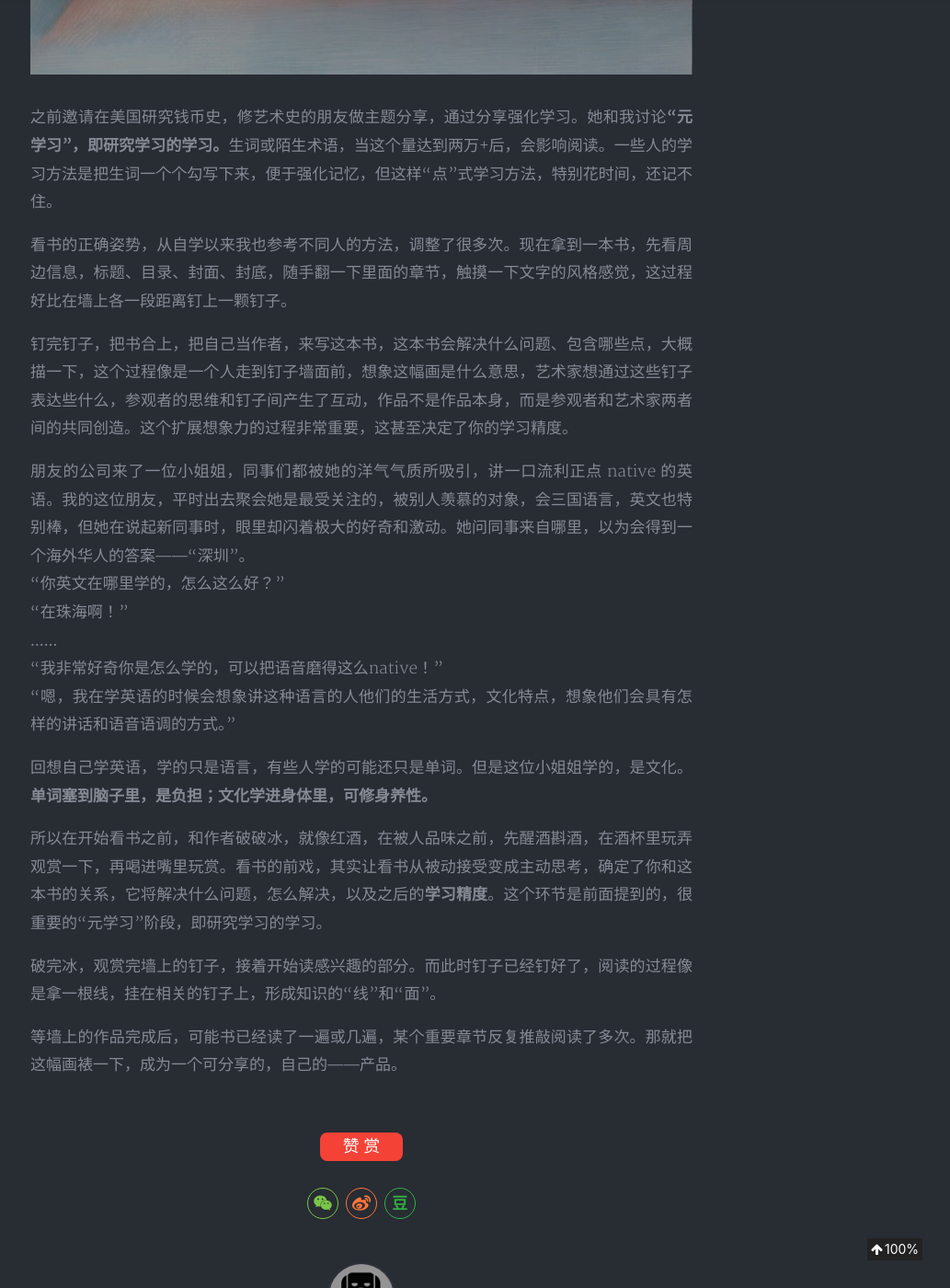
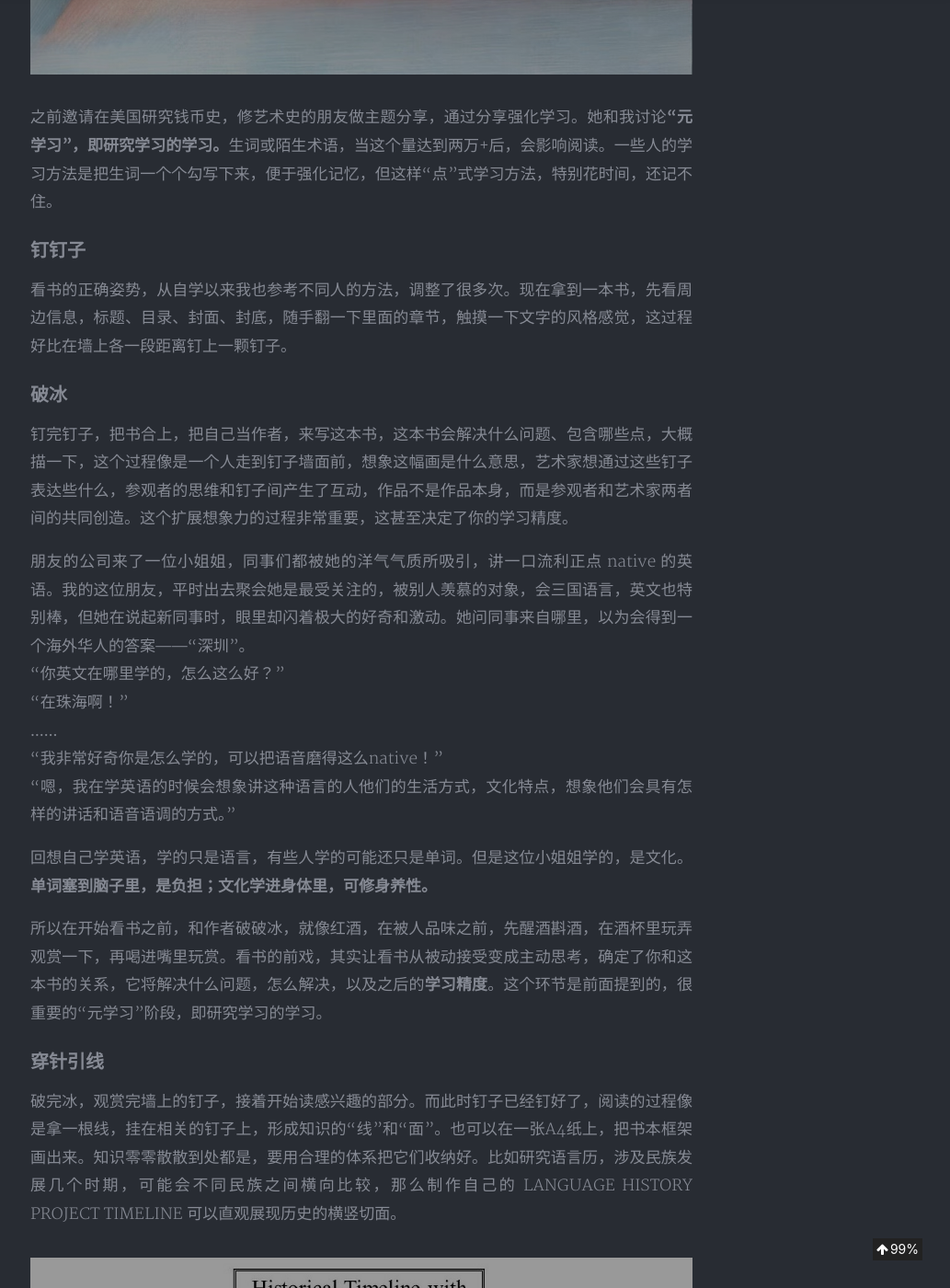
Before and after one commit to aJiea/ajiea.github.io, a Jekyll site: the page built from _posts/2019-09-08-painting&learning.md, in a window 1280 px wide and 1400 px high, scrolled down 2714 px. Shown: the whole window at 92% size, without its empty margins (247-1280 px from the left). Built offline with Jekyll 4.4.1, drawn with Linux system fonts in a browser that asks for light colours; nearby versions of some CDN libraries; comment, search, counter and statistics services are not loaded; a style sheet for code colours, icons or effects is not loaded.

Commit message:
timeline

```diff
--- a/_posts/2019-09-08-painting&learning.md
+++ b/_posts/2019-09-08-painting&learning.md
@@ -23,8 +23,12 @@ categories: 'COGNITION'
 之前邀请在美国研究钱币史，修艺术史的朋友做主题分享，通过分享强化学习。她和我讨论**“元学习”，即研究学习的学习。**生词或陌生术语，当这个量达到两万+后，会影响阅读。一些人的学习方法是把生词一个个勾写下来，便于强化记忆，但这样“点”式学习方法，特别花时间，还记不住。
 <br/>
 
+### 钉钉子
+
 看书的正确姿势，从自学以来我也参考不同人的方法，调整了很多次。现在拿到一本书，先看周边信息，标题、目录、封面、封底，随手翻一下里面的章节，触摸一下文字的风格感觉，这过程好比在墙上各一段距离钉上一颗钉子。
 <br/>
+
+### 破冰
 
 钉完钉子，把书合上，把自己当作者，来写这本书，这本书会解决什么问题、包含哪些点，大概描一下，这个过程像是一个人走到钉子墙面前，想象这幅画是什么意思，艺术家想通过这些钉子表达些什么，参观者的思维和钉子间产生了互动，作品不是作品本身，而是参观者和艺术家两者间的共同创造。这个扩展想象力的过程非常重要，这甚至决定了你的学习精度。
 <br/>
@@ -44,7 +48,13 @@ categories: 'COGNITION'
 所以在开始看书之前，和作者破破冰，就像红酒，在被人品味之前，先醒酒斟酒，在酒杯里玩弄观赏一下，再喝进嘴里玩赏。看书的前戏，其实让看书从被动接受变成主动思考，确定了你和这本书的关系，它将解决什么问题，怎么解决，以及之后的**学习精度**。这个环节是前面提到的，很重要的“元学习”阶段，即研究学习的学习。
 <br/>
 
-破完冰，观赏完墙上的钉子，接着开始读感兴趣的部分。而此时钉子已经钉好了，阅读的过程像是拿一根线，挂在相关的钉子上，形成知识的“线”和“面”。
+### 穿针引线
+
+破完冰，观赏完墙上的钉子，接着开始读感兴趣的部分。而此时钉子已经钉好了，阅读的过程像是拿一根线，挂在相关的钉子上，形成知识的“线”和“面”。也可以在一张A4纸上，把书本框架画出来。知识零零散散到处都是，要用合理的体系把它们收纳好。比如研究语言历，涉及民族发展几个时期，可能会不同民族之间横向比较，那么制作自己的 LANGUAGE HISTORY PROJECT TIMELINE 可以直观展现历史的横竖切面。
 <br/>
 
+![Home](https://raw.githubusercontent.com/aJiea/ajiea.github.io/master/_posts/190908/timeline.jpg)
+
+### 成品
+
 等墙上的作品完成后，可能书已经读了一遍或几遍，某个重要章节反复推敲阅读了多次。那就把这幅画裱一下，成为一个可分享的，自己的——产品。
```
Also changed, not shown: _posts/190908/timeline.jpg (added).
